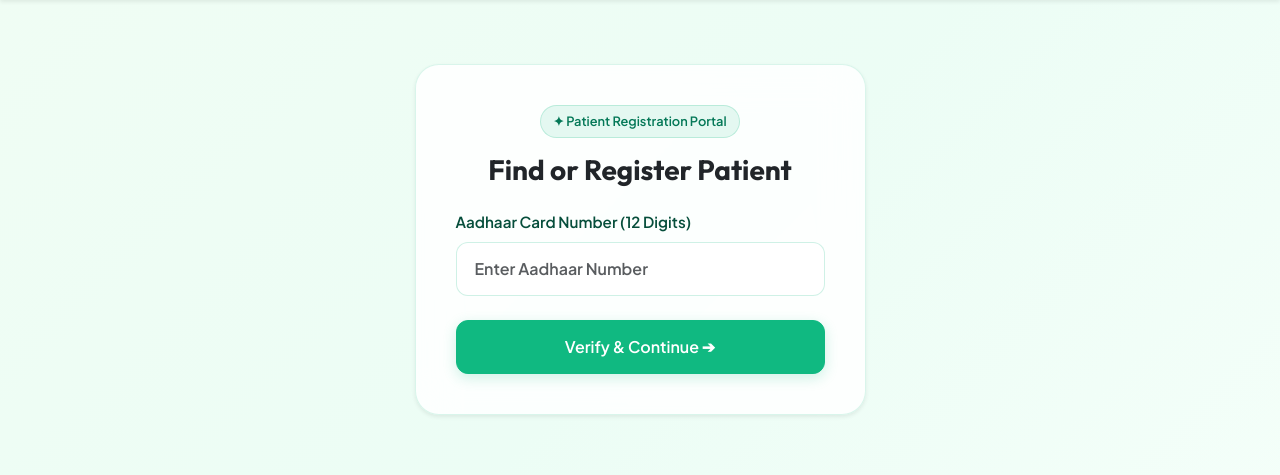
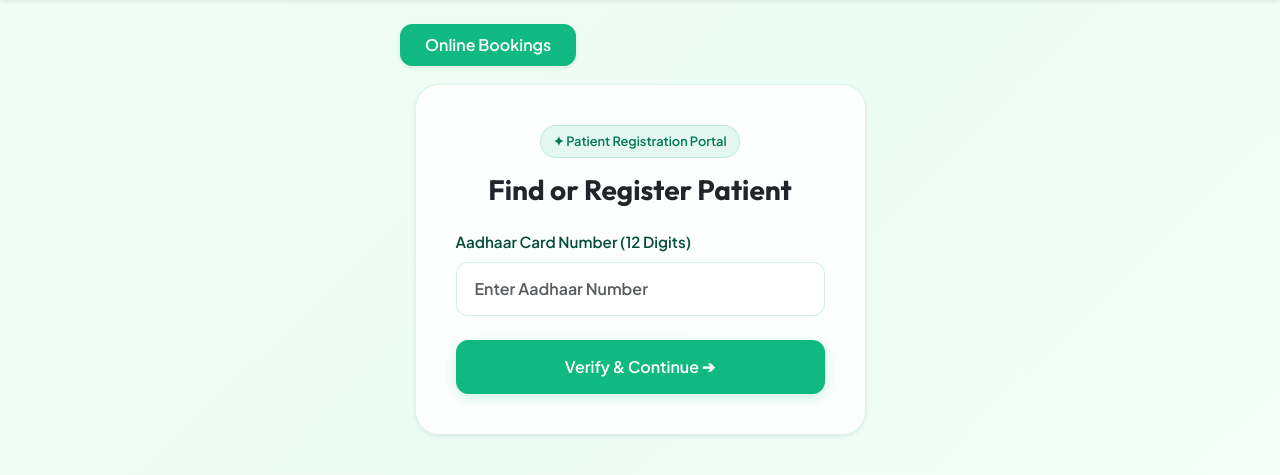
Before and after one commit to Shivamdadhich/Patil_Eye_Clinic, a Flask app: page /receptionist/dashboard in a window 1280 px wide. Shown: the part 77-552 px from the top of the page. Run offline with Flask 3, Linux system fonts and the light colour scheme; a user stored in the database is signed in; some libraries are stand-ins or nearby versions.

Commit message:
UI: Add Online Bookings button to receptionist dashboard page above Aadhaar search card

```diff
--- a/templates/receptionist_dashboard.html
+++ b/templates/receptionist_dashboard.html
@@ -95,9 +95,14 @@
   </nav>
 
   <div class="container">
+    <div class="d-flex justify-content-start mb-2" style="max-width: 480px; margin: 0 auto;">
+      <a href="/receptionist/online-bookings" class="btn btn-success shadow-sm px-4 py-2" style="border-radius: 12px; font-weight: 600; background-color: #10b981; border-color: #10b981; color: #ffffff; text-decoration: none;">
+         Online Bookings
+      </a>
+    </div>
     <div class="row justify-content-center">
       <div class="col-md-6 col-lg-5">
-        <div class="dashboard-card shadow-sm">
+        <div class="dashboard-card shadow-sm" style="margin-top: 10px;">
           <div class="text-center">
              <span class="info-badge">✦ Patient Registration Portal</span>
           </div>
```
